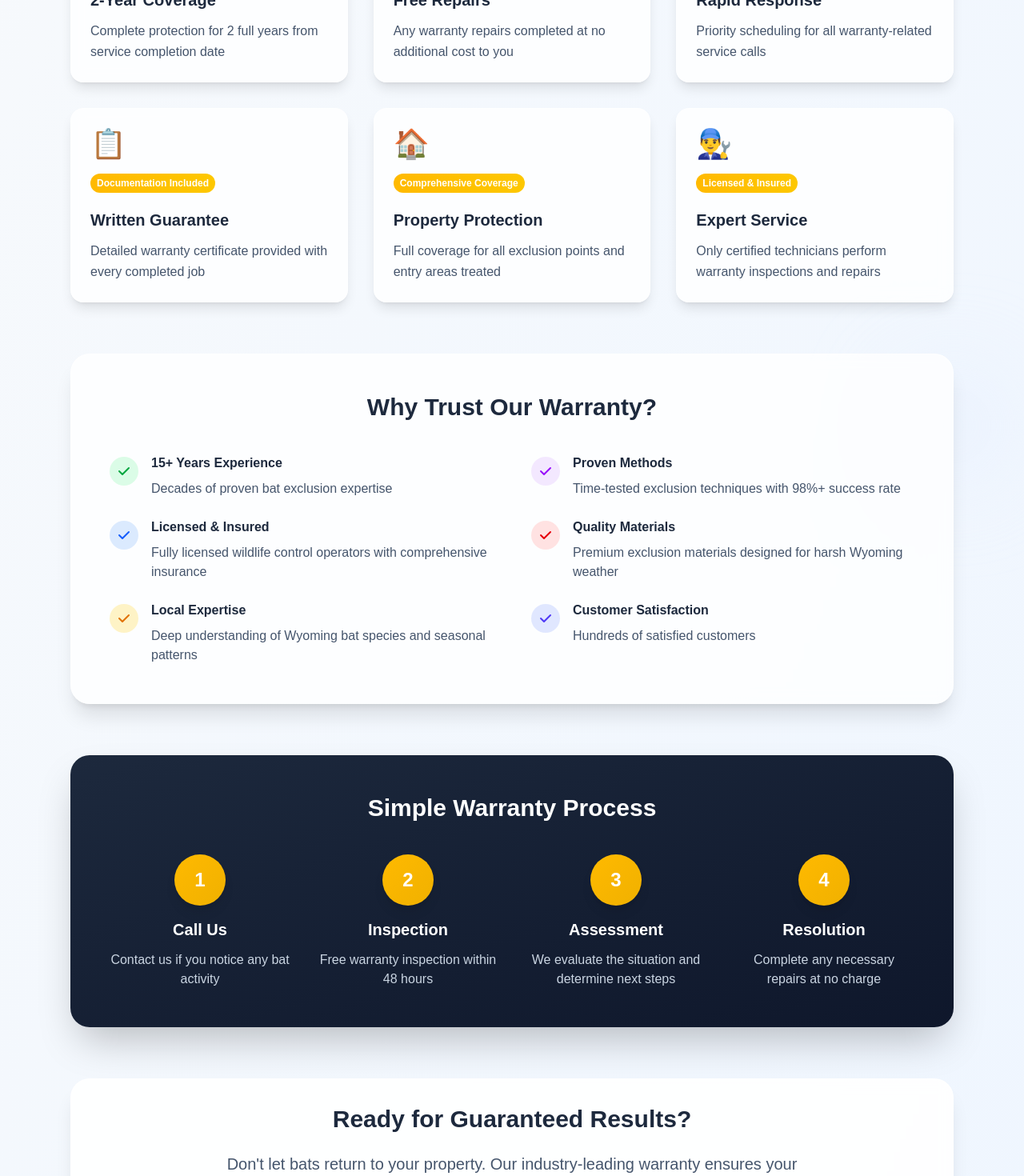
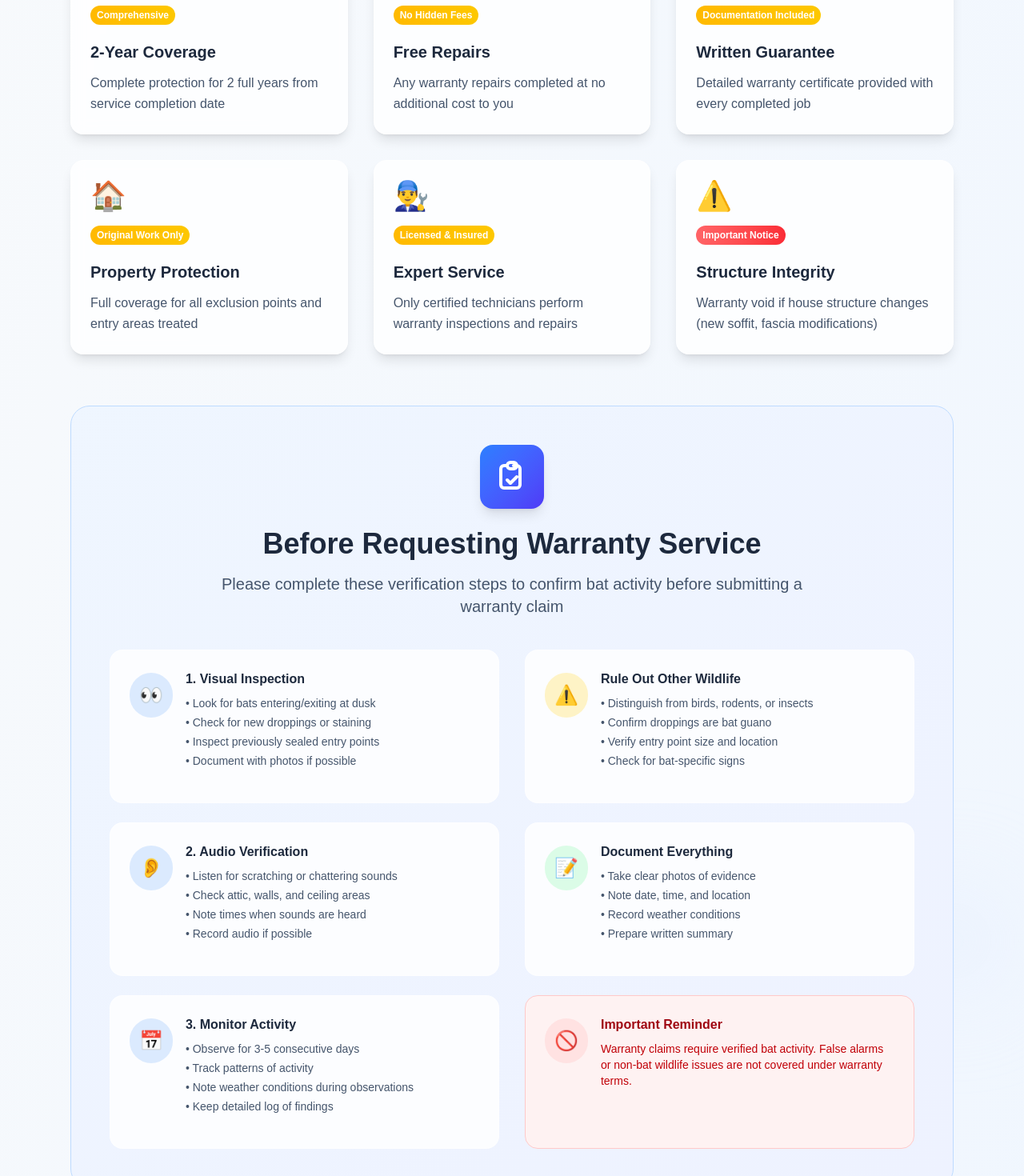
Before and after one commit to aj-et/jacksonholebatremoval, a Next.js app: page /warranty in a window 1280 px wide. Shown: the part 1240-2710 px from the top of the page at 80% size. Built offline with nearby package versions, Linux system fonts and the light colour scheme.

Commit message:
Added a before requesting a warranty service and improved the logo visibility

```diff
--- a/app/warranty/page.tsx
+++ b/app/warranty/page.tsx
@@ -76,7 +76,7 @@ export default function WarrantyPage() {
                 <p className="text-xl md:text-2xl text-slate-700 leading-relaxed mb-8">
                   We stand behind our work with a{" "}
                   <span className="font-bold text-transparent bg-clip-text bg-gradient-to-r from-amber-600 to-yellow-600">
-                    comprehensive warranty
+                    2-year comprehensive warranty
                   </span>.
                   If bats return within the warranty period, we will fix it free of charge - no questions asked.
                 </p>
@@ -84,7 +84,7 @@ export default function WarrantyPage() {
                 <div className="bg-gradient-to-r from-amber-50 to-yellow-50 rounded-2xl p-6 border border-amber-200">
                   <p className="text-lg text-slate-700 font-medium">
                     Our warranty gives you complete peace of mind knowing your property is protected
-                    long after the exclusion work is done. Your investment is secure with our promise
+                    for two full years after the exclusion work is done. Your investment is secure with our promise
                     of lasting results.
                   </p>
                 </div>
@@ -99,19 +99,13 @@ export default function WarrantyPage() {
                 icon: "🛡️",
                 title: "2-Year Coverage",
                 description: "Complete protection for 2 full years from service completion date",
-                highlight: "Industry Leading"
+                highlight: "Comprehensive"
               },
               {
                 icon: "🔧",
                 title: "Free Repairs",
                 description: "Any warranty repairs completed at no additional cost to you",
                 highlight: "No Hidden Fees"
-              },
-              {
-                icon: "⚡",
-                title: "Rapid Response",
-                description: "Priority scheduling for all warranty-related service calls",
-                highlight: "Fast & Reliable"
               },
               {
                 icon: "📋",
@@ -123,13 +117,19 @@ export default function WarrantyPage() {
                 icon: "🏠",
                 title: "Property Protection",
                 description: "Full coverage for all exclusion points and entry areas treated",
-                highlight: "Comprehensive Coverage"
+                highlight: "Original Work Only"
               },
               {
                 icon: "👨‍🔧",
                 title: "Expert Service",
                 description: "Only certified technicians perform warranty inspections and repairs",
                 highlight: "Licensed & Insured"
+              },
+              {
+                icon: "⚠️",
+                title: "Structure Integrity",
+                description: "Warranty void if house structure changes (new soffit, fascia modifications)",
+                highlight: "Important Notice"
               }
             ].map((item, index) => (
               <div
@@ -143,7 +143,11 @@ export default function WarrantyPage() {
                   {item.icon}
                 </div>
                 <div className="mb-2">
-                  <span className="inline-block bg-gradient-to-r from-amber-400 to-yellow-400 text-white text-xs font-bold px-2 py-1 rounded-full mb-3">
+                  <span className={`inline-block text-white text-xs font-bold px-2 py-1 rounded-full mb-3 ${
+                    item.highlight === "Important Notice"
+                      ? "bg-gradient-to-r from-red-400 to-red-500"
+                      : "bg-gradient-to-r from-amber-400 to-yellow-400"
+                  }`}>
                     {item.highlight}
                   </span>
                 </div>
@@ -151,6 +155,131 @@ export default function WarrantyPage() {
                 <p className="text-slate-600 leading-relaxed">{item.description}</p>
               </div>
             ))}
+          </div>
+
+          {/* Before Requesting Warranty Service */}
+          <div className="mt-16 bg-gradient-to-br from-blue-50 to-indigo-50 rounded-3xl p-8 md:p-12 border border-blue-200">
+            <div className="text-center mb-10">
+              <div className="flex items-center justify-center mb-6">
+                <div className="bg-gradient-to-br from-blue-500 to-indigo-600 rounded-2xl p-4 shadow-lg">
+                  <svg className="w-12 h-12 text-white" fill="none" stroke="currentColor" viewBox="0 0 24 24">
+                    <path strokeLinecap="round" strokeLinejoin="round" strokeWidth={2} d="M9 5H7a2 2 0 00-2 2v10a2 2 0 002 2h8a2 2 0 002-2V7a2 2 0 00-2-2h-2M9 5a2 2 0 002 2h2a2 2 0 002-2M9 5a2 2 0 012-2h2a2 2 0 012 2m-6 9l2 2 4-4" />
+                  </svg>
+                </div>
+              </div>
+
+              <h2 className="text-3xl md:text-4xl font-bold text-slate-800 mb-4">
+                Before Requesting Warranty Service
+              </h2>
+              <p className="text-xl text-slate-600 max-w-3xl mx-auto">
+                Please complete these verification steps to confirm bat activity before submitting a warranty claim
+              </p>
+            </div>
+
+            <div className="grid md:grid-cols-2 gap-8">
+              <div className="space-y-6">
+                <div className="bg-white/80 backdrop-blur-sm rounded-2xl p-6 border border-white/50 h-48 flex flex-col">
+                  <div className="flex items-start space-x-4 flex-1">
+                    <div className="bg-blue-100 rounded-full p-3 mt-1">
+                      <span className="text-2xl">👀</span>
+                    </div>
+                    <div className="flex-1">
+                      <h3 className="font-bold text-slate-800 mb-2">1. Visual Inspection</h3>
+                      <ul className="text-slate-600 space-y-1 text-sm">
+                        <li>• Look for bats entering/exiting at dusk</li>
+                        <li>• Check for new droppings or staining</li>
+                        <li>• Inspect previously sealed entry points</li>
+                        <li>• Document with photos if possible</li>
+                      </ul>
+                    </div>
+                  </div>
+                </div>
+
+                <div className="bg-white/80 backdrop-blur-sm rounded-2xl p-6 border border-white/50 h-48 flex flex-col">
+                  <div className="flex items-start space-x-4 flex-1">
+                    <div className="bg-blue-100 rounded-full p-3 mt-1">
+                      <span className="text-2xl">👂</span>
+                    </div>
+                    <div className="flex-1">
+                      <h3 className="font-bold text-slate-800 mb-2">2. Audio Verification</h3>
+                      <ul className="text-slate-600 space-y-1 text-sm">
+                        <li>• Listen for scratching or chattering sounds</li>
+                        <li>• Check attic, walls, and ceiling areas</li>
+                        <li>• Note times when sounds are heard</li>
+                        <li>• Record audio if possible</li>
+                      </ul>
+                    </div>
+                  </div>
+                </div>
+
+                <div className="bg-white/80 backdrop-blur-sm rounded-2xl p-6 border border-white/50 h-48 flex flex-col">
+                  <div className="flex items-start space-x-4 flex-1">
+                    <div className="bg-blue-100 rounded-full p-3 mt-1">
+                      <span className="text-2xl">📅</span>
+                    </div>
+                    <div className="flex-1">
+                      <h3 className="font-bold text-slate-800 mb-2">3. Monitor Activity</h3>
+                      <ul className="text-slate-600 space-y-1 text-sm">
+                        <li>• Observe for 3-5 consecutive days</li>
+                        <li>• Track patterns of activity</li>
+                        <li>• Note weather conditions during observations</li>
+                        <li>• Keep detailed log of findings</li>
+                      </ul>
+                    </div>
+                  </div>
+                </div>
+              </div>
+
+              <div className="space-y-6">
+                <div className="bg-white/80 backdrop-blur-sm rounded-2xl p-6 border border-white/50 h-48 flex flex-col">
+                  <div className="flex items-start space-x-4 flex-1">
+                    <div className="bg-amber-100 rounded-full p-3 mt-1">
+                      <span className="text-2xl">⚠️</span>
+                    </div>
+                    <div className="flex-1">
+                      <h3 className="font-bold text-slate-800 mb-2">Rule Out Other Wildlife</h3>
+                      <ul className="text-slate-600 space-y-1 text-sm">
+                        <li>• Distinguish from birds, rodents, or insects</li>
+                        <li>• Confirm droppings are bat guano</li>
+                        <li>• Verify entry point size and location</li>
+                        <li>• Check for bat-specific signs</li>
+                      </ul>
+                    </div>
+                  </div>
+                </div>
+
+                <div className="bg-white/80 backdrop-blur-sm rounded-2xl p-6 border border-white/50 h-48 flex flex-col">
+                  <div className="flex items-start space-x-4 flex-1">
+                    <div className="bg-green-100 rounded-full p-3 mt-1">
+                      <span className="text-2xl">📝</span>
+                    </div>
+                    <div className="flex-1">
+                      <h3 className="font-bold text-slate-800 mb-2">Document Everything</h3>
+                      <ul className="text-slate-600 space-y-1 text-sm">
+                        <li>• Take clear photos of evidence</li>
+                        <li>• Note date, time, and location</li>
+                        <li>• Record weather conditions</li>
+                        <li>• Prepare written summary</li>
+                      </ul>
+                    </div>
+                  </div>
+                </div>
+
+                <div className="bg-red-50 border border-red-200 rounded-2xl p-6 h-48 flex flex-col">
+                  <div className="flex items-start space-x-4 flex-1">
+                    <div className="bg-red-100 rounded-full p-3 mt-1">
+                      <span className="text-2xl">🚫</span>
+                    </div>
+                    <div className="flex-1">
+                      <h3 className="font-bold text-red-800 mb-2">Important Reminder</h3>
+                      <p className="text-red-700 text-sm">
+                        Warranty claims require verified bat activity. False alarms or non-bat wildlife issues are not covered under warranty terms.
+                      </p>
+                    </div>
+                  </div>
+                </div>
+              </div>
+            </div>
           </div>
 
           {/* Trust Indicators */}
@@ -240,25 +369,44 @@ export default function WarrantyPage() {
 
           {/* Warranty Process */}
           <div className="bg-gradient-to-br from-slate-800 to-slate-900 rounded-3xl p-8 md:p-12 text-white shadow-2xl">
-            <h2 className="text-3xl font-bold text-center mb-10">
-              Simple Warranty Process
+            <h2 className="text-3xl font-bold text-center mb-4">
+              Warranty Claim Process
             </h2>
+            <p className="text-center text-slate-300 mb-10 max-w-2xl mx-auto">
+              After completing the verification steps above, follow this simple process for warranty service
+            </p>
 
             <div className="grid md:grid-cols-4 gap-8">
               {[
-                { step: "1", title: "Call Us", desc: "Contact us if you notice any bat activity" },
-                { step: "2", title: "Inspection", desc: "Free warranty inspection within 48 hours" },
-                { step: "3", title: "Assessment", desc: "We evaluate the situation and determine next steps" },
-                { step: "4", title: "Resolution", desc: "Complete any necessary repairs at no charge" }
-              ].map((item) => (
+                { step: "1", title: "Contact Us", desc: "Call us with your verification documentation" },
+                { step: "2", title: "Inspection", desc: "Scheduled inspection within 48-72 hours" },
+                { step: "3", title: "Assessment", desc: "We evaluate the situation and determine coverage" },
+                { step: "4", title: "Resolution", desc: "Complete covered repairs at no charge" }
+              ].map((item, index) => (
                 <div key={item.step} className="text-center">
-                  <div className="bg-gradient-to-br from-amber-400 to-yellow-500 w-16 h-16 rounded-full flex items-center justify-center mx-auto mb-4 text-2xl font-bold text-white shadow-lg">
+                  <div key={index} className="bg-gradient-to-br from-amber-400 to-yellow-500 w-16 h-16 rounded-full flex items-center justify-center mx-auto mb-4 text-2xl font-bold text-white shadow-lg">
                     {item.step}
                   </div>
                   <h3 className="text-xl font-bold mb-3">{item.title}</h3>
                   <p className="text-slate-300">{item.desc}</p>
                 </div>
               ))}
+            </div>
+
+            <div className="mt-10 p-6 bg-yellow-500/10 rounded-2xl border border-yellow-500/20">
+              <div className="flex items-start space-x-4">
+                <div className="bg-yellow-500/20 rounded-full p-2">
+                  <svg className="w-6 h-6 text-yellow-400" fill="currentColor" viewBox="0 0 20 20">
+                    <path fillRule="evenodd" d="M18 10a8 8 0 11-16 0 8 8 0 0116 0zm-7-4a1 1 0 11-2 0 1 1 0 012 0zM9 9a1 1 0 000 2v3a1 1 0 001 1h1a1 1 0 100-2v-3a1 1 0 00-1-1H9z" clipRule="evenodd" />
+                  </svg>
+                </div>
+                <div>
+                  <h3 className="font-bold text-yellow-400 mb-2">Important Note</h3>
+                  <p className="text-slate-300 text-sm">
+                    Emergency response is not available for warranty claims. Standard service scheduling applies during business hours.
+                  </p>
+                </div>
+              </div>
             </div>
           </div>
 
@@ -268,8 +416,8 @@ export default function WarrantyPage() {
               Ready for Guaranteed Results?
             </h2>
             <p className="text-xl text-slate-600 mb-8 max-w-3xl mx-auto">
-              Don&apos;t let bats return to your property. Our industry-leading warranty
-              ensures your investment is protected for years to come.
+              Don&apos;t let bats return to your property. Our 2-year warranty
+              ensures your investment is protected with proper verification procedures.
             </p>
             <div className="flex flex-col sm:flex-row gap-4 justify-center">
               <a
--- a/components/Navbar.tsx
+++ b/components/Navbar.tsx
@@ -85,29 +85,45 @@ export default function Navbar() {
           </div>
 
           {/* Logo + Brand */}
-          <Link href="/" className="group flex items-center space-x-3 relative z-10">
+          <Link href="/" className="group flex items-center space-x-4 relative z-10">
             <div className="relative">
-              <div className="absolute inset-0 bg-gradient-to-br from-amber-400 to-yellow-500 rounded-xl blur-md opacity-0 group-hover:opacity-30 transition-opacity duration-300" />
-              <div className="relative bg-white/10 backdrop-blur-sm rounded-xl p-2 group-hover:bg-white/20 transition-all duration-300 border border-white/20">
+              {/* Subtle glow effect on hover */}
+              <div className="absolute inset-0 bg-gradient-to-br from-amber-400/30 to-yellow-500/30 rounded-2xl blur-lg opacity-0 group-hover:opacity-60 transition-opacity duration-500 scale-110" />
+
+              {/* Logo container - removed border and background */}
+              {/* <div className="relative p-1 group-hover:scale-110 transition-all duration-300"> */}
+              <div className="relative p-1">
                 <Image
                   src="/images/jacksonholebatremoval_logo.webp"
                   alt="Jackson Hole Bat Removal logo"
-                  width={40}
-                  height={40}
-                  className="h-10 w-10 object-contain group-hover:scale-110 transition-transform duration-300"
+                  width={48}
+                  height={48}
+                  className={`h-12 w-12 object-contain transition-all duration-300 ${
+                    scrolled
+                      ? "drop-shadow-md"
+                      : "drop-shadow-[0_0_8px_rgba(251,191,36,0.4)]"
+                  }`}
                 />
+
+                {/* Subtle highlight effect */}
+                <div className={`absolute inset-0 rounded-2xl transition-all duration-300 ${
+                  scrolled
+                    ? "bg-gradient-to-br from-white/10 to-transparent"
+                    : "bg-gradient-to-br from-white/5 to-transparent"
+                } opacity-0 group-hover:opacity-100`} />
               </div>
             </div>
+
             <div className="flex flex-col">
               <span className={`text-xl md:text-2xl font-bold whitespace-nowrap transition-colors duration-300 ${
                 scrolled
                   ? "text-transparent bg-clip-text bg-gradient-to-r from-amber-600 to-yellow-600"
-                  : "text-amber-400"
+                  : "text-amber-400 drop-shadow-sm"
               }`}>
                 Jackson Hole Bat Removal
               </span>
-              <span className={`text-xs font-medium ${
-                scrolled ? "text-slate-600" : "text-white/70"
+              <span className={`text-xs font-medium transition-colors duration-300 ${
+                scrolled ? "text-slate-600" : "text-white/80"
               }`}>
                 Professional Wildlife Control
               </span>
```
